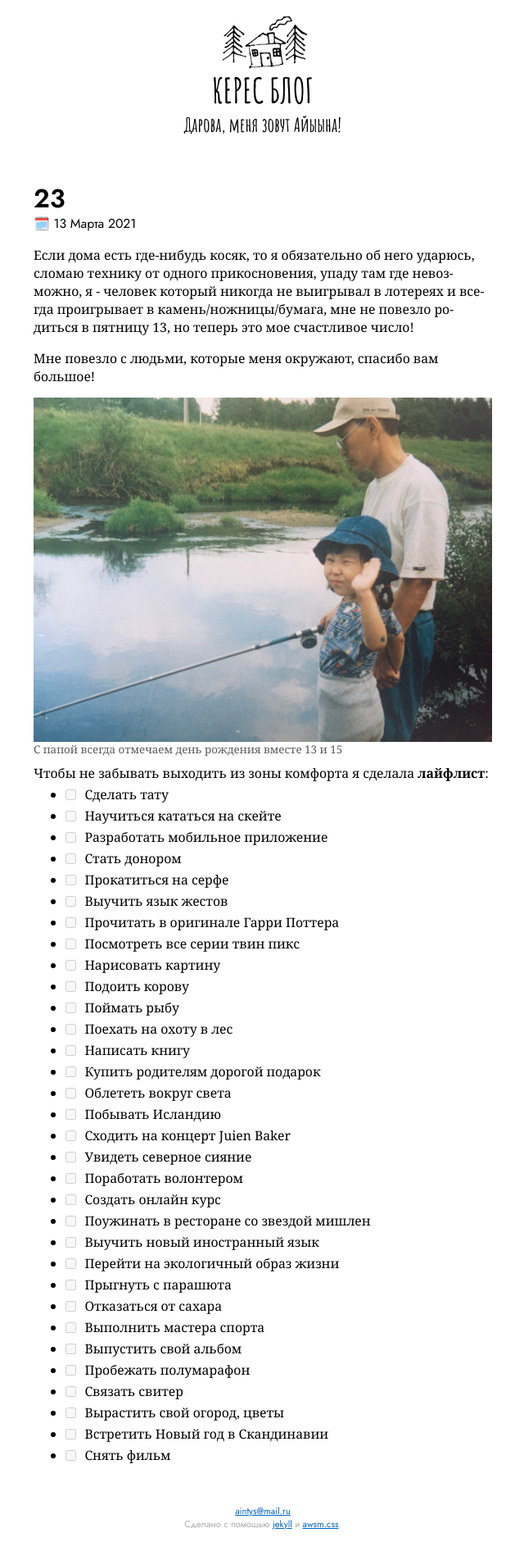
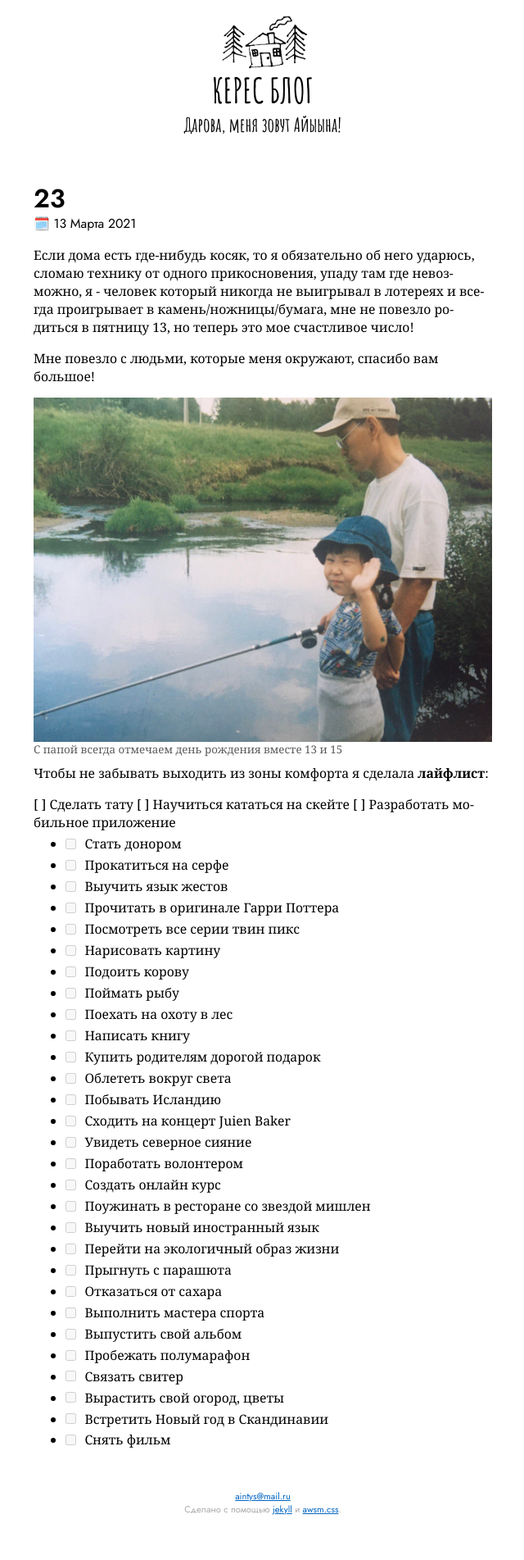
Before and after one commit to keresm/keresaina.github.io, a Jekyll site: the page built from _posts/2021-03-13-23.md, in a window 1280 px wide. Shown: the whole page at 82% size, without its empty margins (319-959 px from the left). Built offline with Jekyll 4.4.1, drawn with Linux system fonts in a browser that asks for light colours.

Commit message:
Update 2021-03-13-23.md

```diff
--- a/_posts/2021-03-13-23.md
+++ b/_posts/2021-03-13-23.md
@@ -17,9 +17,9 @@ date:   2021-03-13 09:00:13 +0900
 Чтобы не забывать выходить из зоны комфорта я сделала **лайфлист**:
 
 
-- [ ]  Сделать тату
-- [ ]  Научиться кататься на скейте
-- [ ]  Разработать мобильное приложение
+[ ]  Сделать тату
+[ ]  Научиться кататься на скейте
+[ ]  Разработать мобильное приложение
 - [ ]  Стать донором
 - [ ]  Прокатиться на серфе
 - [ ]  Выучить язык жестов
```
